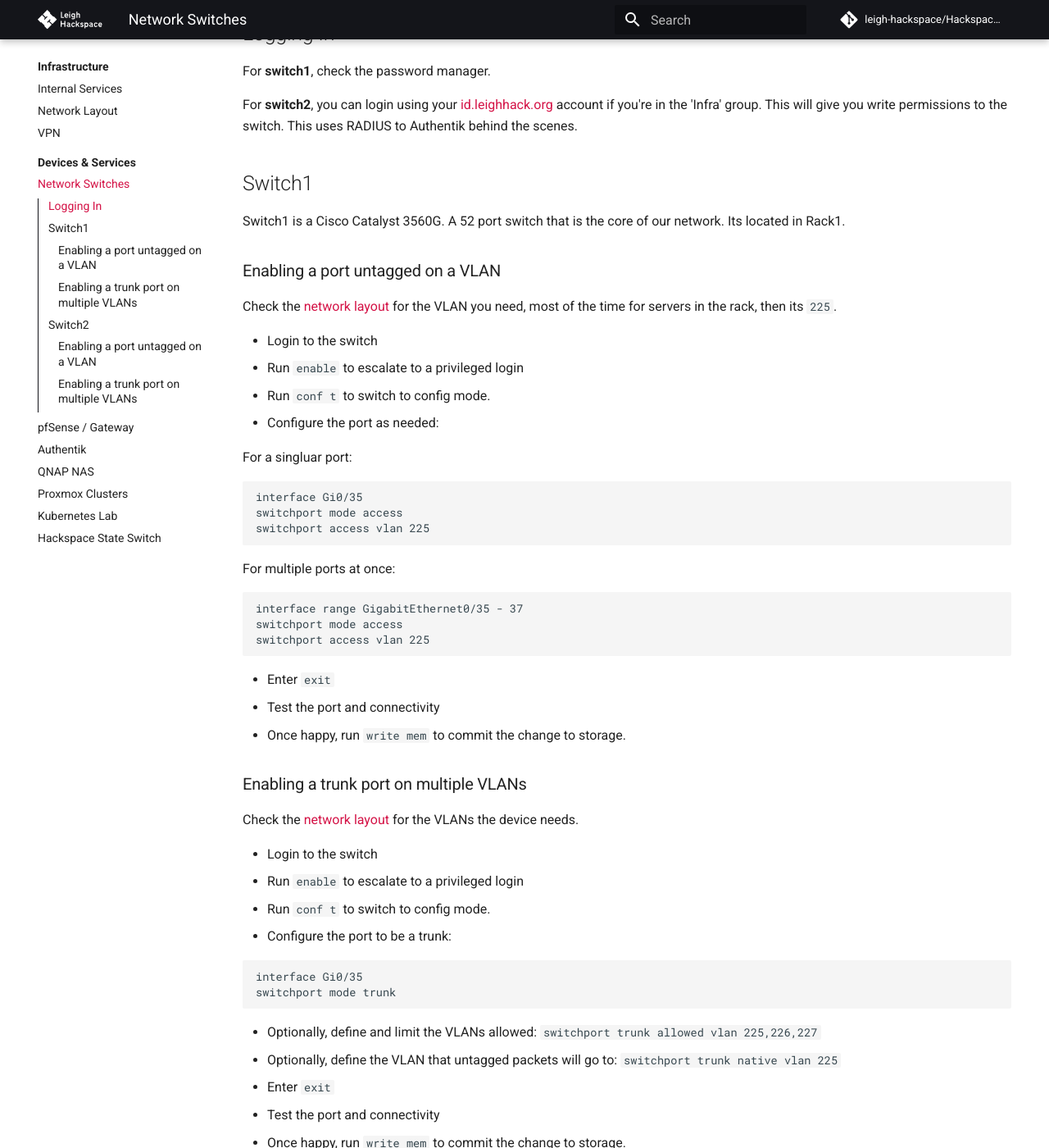
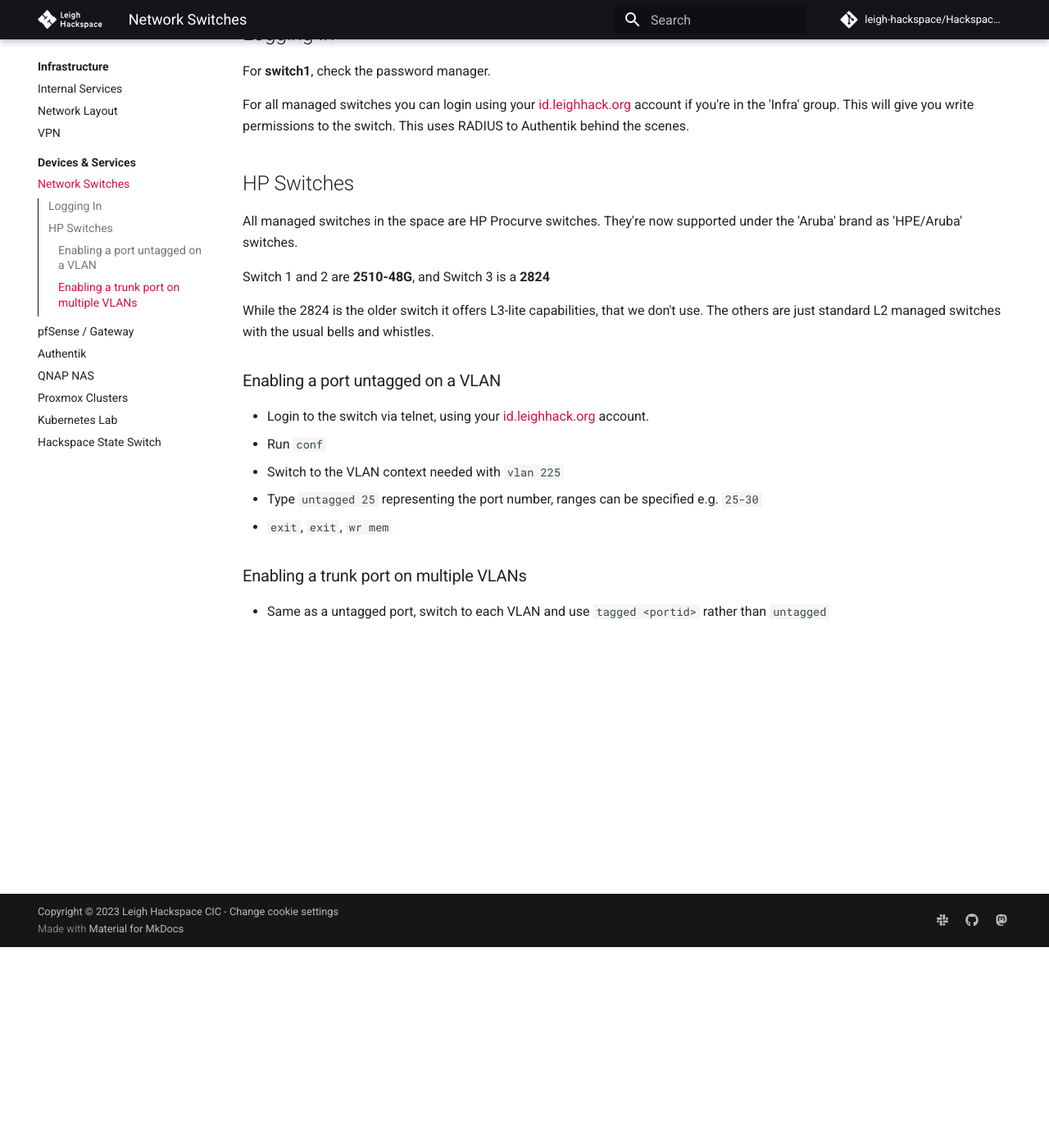
Before and after one commit to leigh-hackspace/HackspaceWiki, an MkDocs documentation site: the page built from docs/infrastructure/devices/network_switches/index.md, in a window 1280 px wide and 1400 px high, scrolled down 245 px. Shown: the whole window at 82% size. Built offline with MkDocs 1.6.1 and Material for MkDocs 9.7.7, drawn with Linux system fonts in a browser that asks for light colours; comment, search, counter and statistics services are not loaded; the version menu is left out; some of the changed text lies outside the part shown.

Commit message:
Update switch documentation

````diff
--- a/docs/infrastructure/devices/network_switches/index.md
+++ b/docs/infrastructure/devices/network_switches/index.md
@@ -4,65 +4,15 @@
 
 For **switch1**, check the password manager.
 
-For **switch2**, you can login using your [id.leighhack.org](https://id.leighhack.org) account if you're in the 'Infra' group. This will give you write permissions to the switch. This uses RADIUS to Authentik behind the scenes.
+For all managed switches you can login using your [id.leighhack.org](https://id.leighhack.org) account if you're in the 'Infra' group. This will give you write permissions to the switch. This uses RADIUS to Authentik behind the scenes.
 
-## Switch1
+## HP Switches
 
-Switch1 is a Cisco Catalyst 3560G. A 52 port switch that is the core of our network. Its located in Rack1.
+All managed switches in the space are HP Procurve switches. They're now supported under the 'Aruba' brand as 'HPE/Aruba' switches.
 
-### Enabling a port untagged on a VLAN
+Switch 1 and 2 are **2510-48G**, and Switch 3 is a **2824**
 
-Check the [network layout](../../network_layout.md) for the VLAN you need, most of the time for servers in the rack, then its `225`.
-
-* Login to the switch
-* Run `enable` to escalate to a privileged login
-* Run `conf t` to switch to config mode.
-* Configure the port as needed:
-
-For a singluar port:
-```
-interface Gi0/35
-switchport mode access
-switchport access vlan 225
-```
-
-
-For multiple ports at once:
-```
-interface range GigabitEthernet0/35 - 37
-switchport mode access
-switchport access vlan 225
-```
-
-* Enter `exit`
-* Test the port and connectivity
-* Once happy, run `write mem` to commit the change to storage.
-
-### Enabling a trunk port on multiple VLANs
-
-Check the [network layout](../../network_layout.md) for the VLANs the device needs.
-
-* Login to the switch
-* Run `enable` to escalate to a privileged login
-* Run `conf t` to switch to config mode.
-* Configure the port to be a trunk:
-
-```
-interface Gi0/35
-switchport mode trunk
-```
-
-* Optionally, define and limit the VLANs allowed: `switchport trunk allowed vlan 225,226,227`
-* Optionally, define the VLAN that untagged packets will go to: `switchport trunk native vlan 225`
-* Enter `exit`
-* Test the port and connectivity
-* Once happy, run `write mem` to commit the change to storage.
-
-
-
-## Switch2
-
-Switch2 is a HP Procurve 2824 Gigabit switch, it has full L2 and L3-lite managed features. We only make use of the L2 features. The device is located in the Fabrication area under the CAD desk, and is connected to Switch1 via a single CAT5 connection running at 100mbps (for some reason!).
+While the 2824 is the older switch it offers L3-lite capabilities, that we don't use. The others are just standard L2 managed switches with the usual bells and whistles.
 
 ### Enabling a port untagged on a VLAN
 
````
